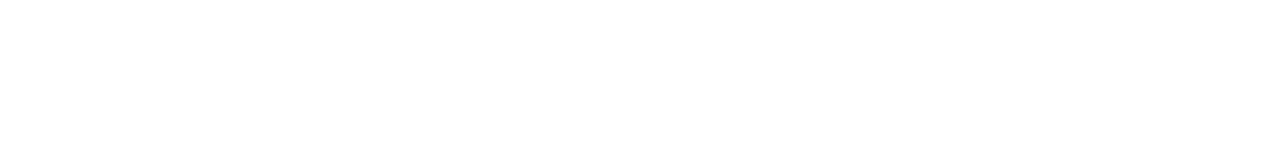
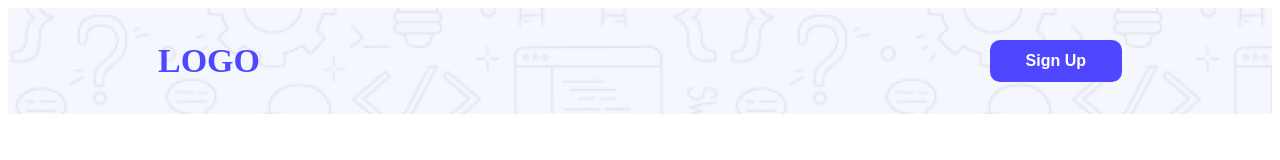
Before and after one commit to Nahid00011/A01-Website, a plain HTML site: page index.html in a window 1280 px wide. Drawn offline with Linux system fonts and the light colour scheme.

Commit message:
added the nav

```diff
--- a/index.html
+++ b/index.html
@@ -4,9 +4,17 @@
     <meta charset="UTF-8" />
     <meta name="viewport" content="width=device-width, initial-scale=1.0" />
     <title>LOGO</title>
+    <link rel="stylesheet" href="styles/style.css" />
   </head>
   <body>
-    <header></header>
+    <header class="header">
+      <nav>
+        <h3 class="primary-color">LOGO</h3>
+        <a href="">
+          <button class="btn-primary">Sign Up</button>
+        </a>
+      </nav>
+    </header>
     <main></main>
     <footer></footer>
   </body>
--- /dev/null
+++ b/styles/style.css
@@ -0,0 +1,30 @@
+/* shared styles */
+.primary-color {
+  color: #4e47ff;
+}
+.btn-primary {
+  background-color: #4e47ff;
+  color: white;
+  border: none;
+  border-radius: 10px;
+  font-size: 16px;
+  font-weight: bold;
+  padding: 12px 36px;
+}
+
+/* header styles */
+.header {
+  background-image: url("../Assets/Hero-bg.png");
+}
+
+/* nav styles */
+nav {
+  display: flex;
+  justify-content: space-between;
+  align-items: center;
+  margin: 0 150px;
+}
+nav h3 {
+  font-size: 34px;
+  font-weight: bolder;
+}
```
Also changed, not shown: Assets/Hero-bg.png (added), Assets/avatar.png (added), Assets/icon-star.png (added), Assets/wc-big.png (added), Assets/wc-mini.png (added), ui/action.png (added), ui/banner.png (added), ui/footer.png (added), ui/newsletter.png (added), ui/productive_user.png (added), ui/review.png (added).
